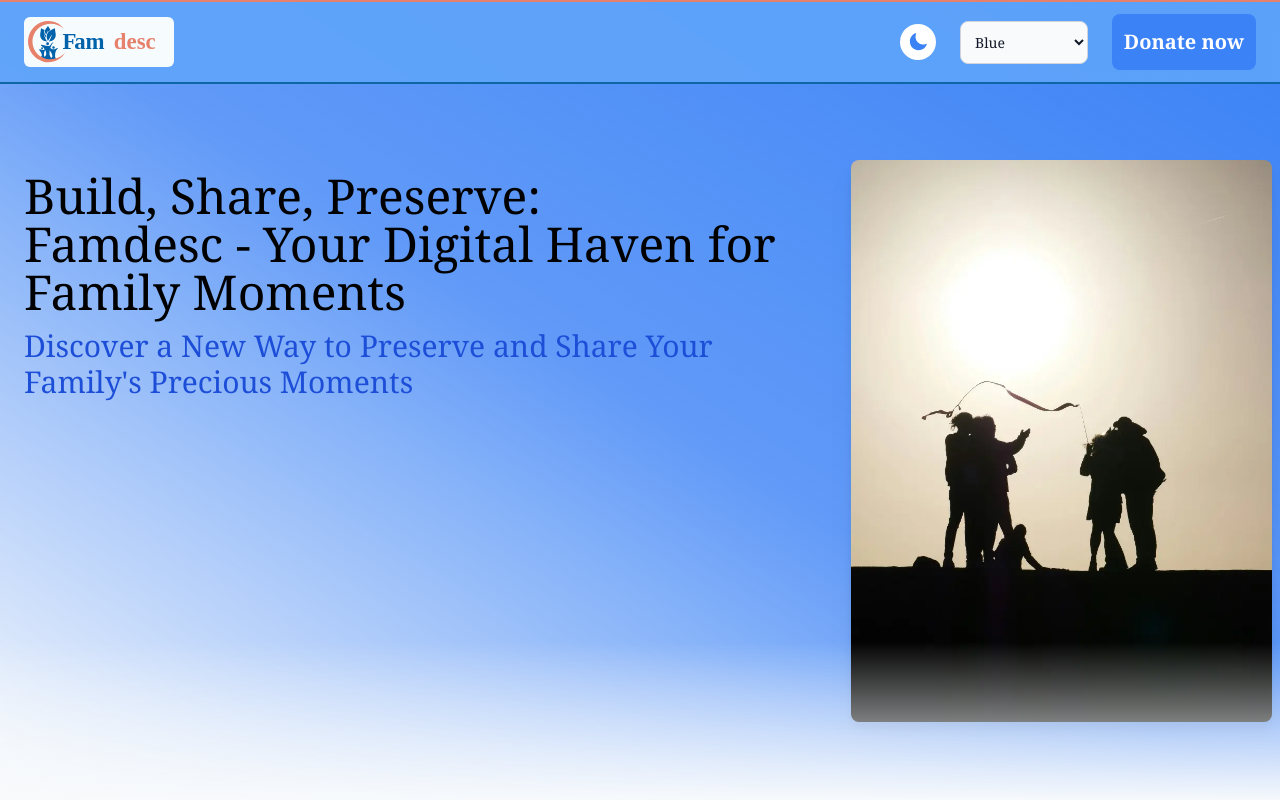
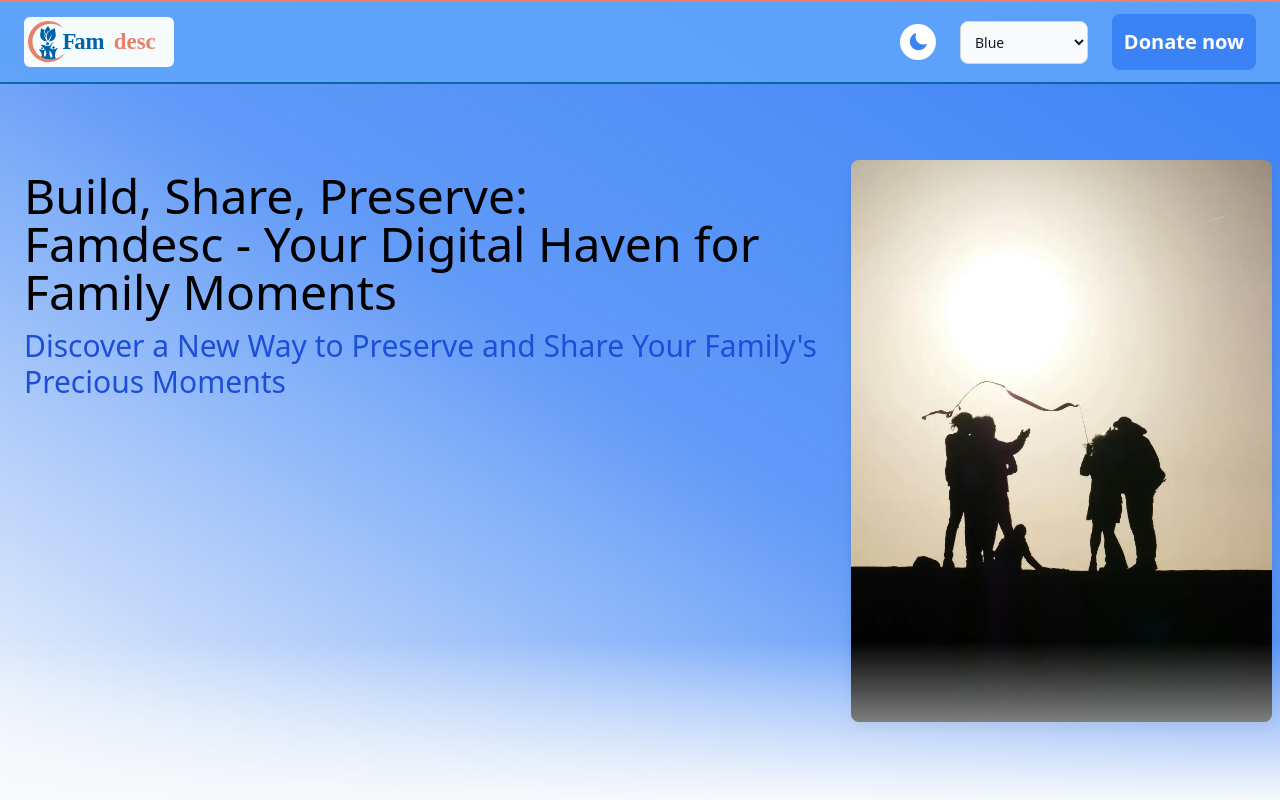
Before and after one commit to nardis9501/famdesc-landingpage, a Next.js app: page / in a window 1280 px wide. Shown: the top 800 px of the page. Built offline with nearby package versions, Linux system fonts and the light colour scheme; what @midudev/tailwind-animations would draw is missing.

Commit message:
fix: change font-family to sans-serif

```diff
--- a/components/Home/Home.js
+++ b/components/Home/Home.js
@@ -15,7 +15,7 @@ export default function Home(props) {
   const { color } = useAppContext();
 
   return (
-    <div className="font-serif absolute w-full z-10 bg-slate-50 dark:bg-slate-900 text-gray-900 dark:text-white text-xl lg:text-2xl overflow-hidden">
+    <div className="font-sans absolute w-full z-10 bg-slate-50 dark:bg-slate-900 text-gray-900 dark:text-white text-xl lg:text-2xl overflow-hidden">
       <Header />
       <FrontCover />
 
```
